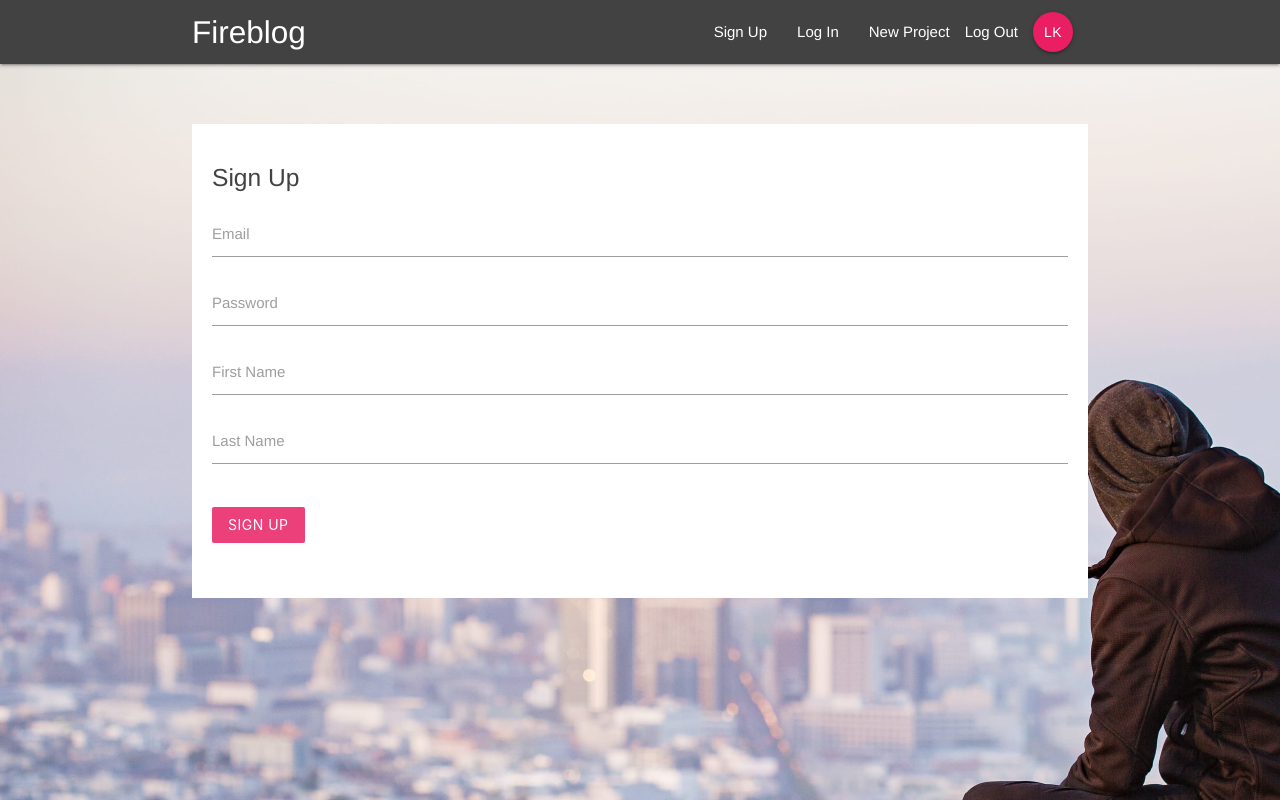
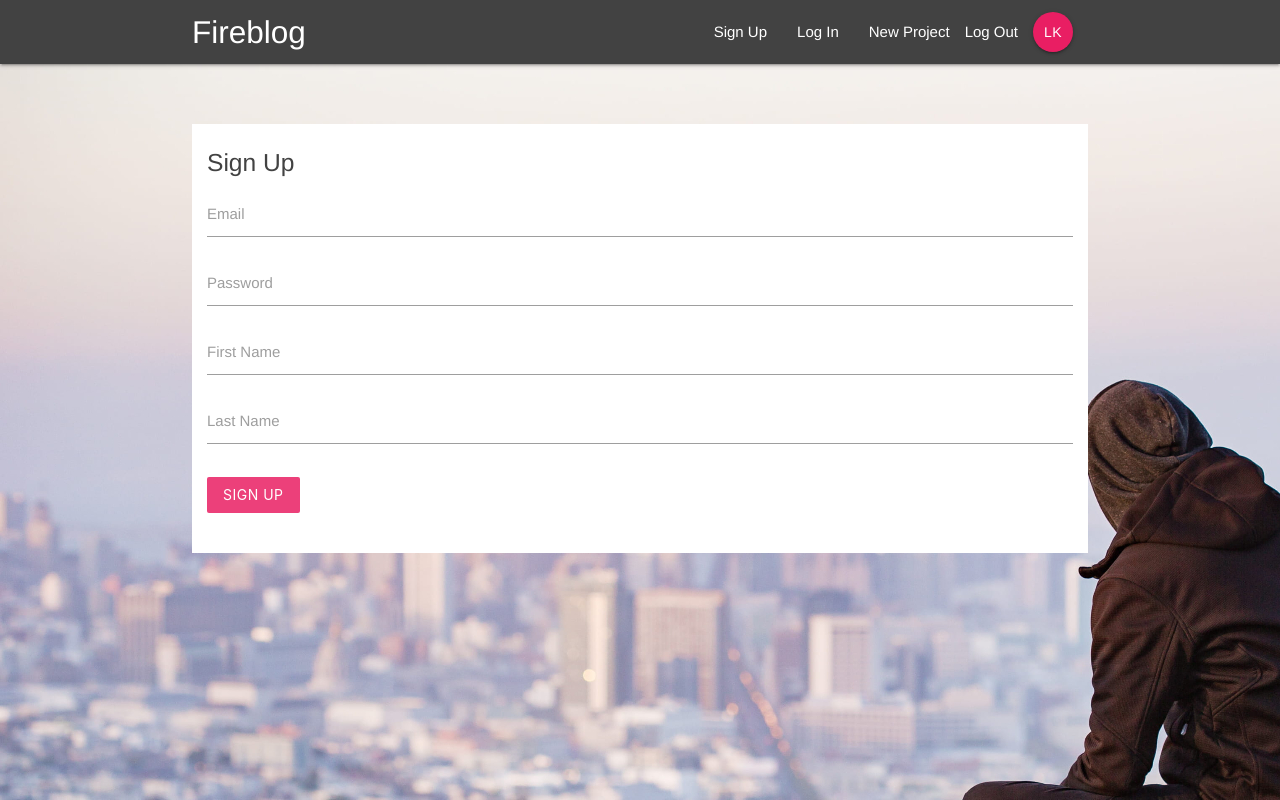
Before and after one commit to csipsz/react-fireblog, a React (Create React App) app: page /signup in a window 1280 px wide. Built offline with nearby package versions, Linux system fonts and the light colour scheme.

Commit message:
added redux store and reducers

```diff
--- a/package.json
+++ b/package.json
@@ -8,8 +8,10 @@
     "@testing-library/user-event": "^12.1.10",
     "react": "^17.0.1",
     "react-dom": "^17.0.1",
+    "react-redux": "^7.2.2",
     "react-router-dom": "^5.2.0",
     "react-scripts": "4.0.0",
+    "redux": "^4.0.5",
     "web-vitals": "^0.2.4"
   },
   "scripts": {
--- a/src/index.css
+++ b/src/index.css
@@ -6,12 +6,12 @@ body {
 }
 
 form {
-  padding: 20px;
+  padding: 15px;
   margin-top: 60PX;
 }
 
 form button, form h5{
-  margin: 20px 0;
+  margin: 10px 0;
 }
 
 input[type=text]:not(.browser-default):focus:not([readonly]),
--- a/src/index.js
+++ b/src/index.js
@@ -3,11 +3,16 @@ import ReactDOM from 'react-dom';
 import './index.css';
 import App from './App';
 import reportWebVitals from './reportWebVitals';
+import {createStore} from 'redux';
+import rootReducer from './store/reducers/rootReducer';
+import { Provider } from 'react-redux';
+
+const store = createStore(rootReducer);
 
 ReactDOM.render(
-  <React.StrictMode>
-    <App />
-  </React.StrictMode>,
+    <Provider store={store}>
+      <App/>
+    </Provider>,
   document.getElementById('root')
 );
 
--- /dev/null
+++ b/src/store/reducers/authReducer.js
@@ -0,0 +1,7 @@
+const initState = {}
+
+const authReducer = (state = initState, action) => {
+    return state
+}
+
+export default authReducer
--- /dev/null
+++ b/src/store/reducers/projectReducer.js
@@ -0,0 +1,7 @@
+const initState = {}
+
+const projectReducer = (state = initState, action) => {
+    return state
+}
+
+export default projectReducer
--- /dev/null
+++ b/src/store/reducers/rootReducer.js
@@ -0,0 +1,10 @@
+import authReducer from './authReducer'
+import projectReducer from './projectReducer'
+import { combineReducers } from 'redux'
+
+const rootReducer = combineReducers({
+    auth: authReducer,
+    project: projectReducer
+})
+
+export default rootReducer
```
Also changed, not shown: 1 other file (tests, documents, lock files or other folders).
